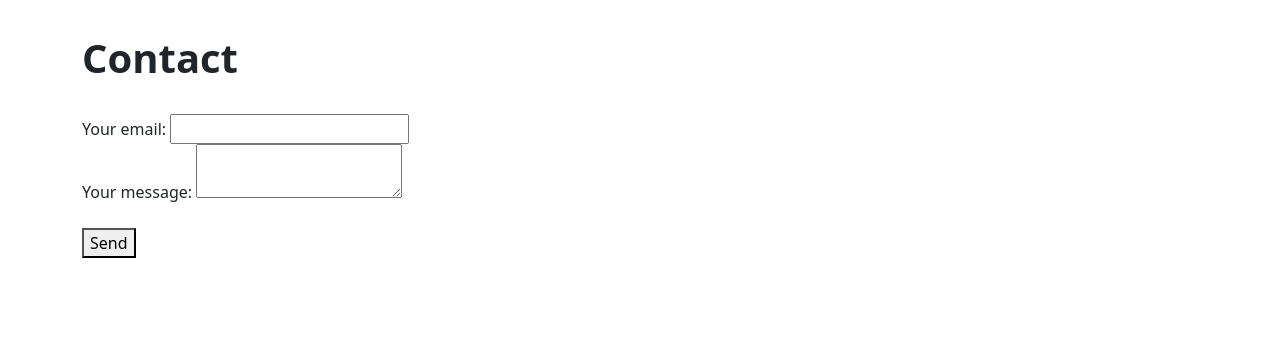
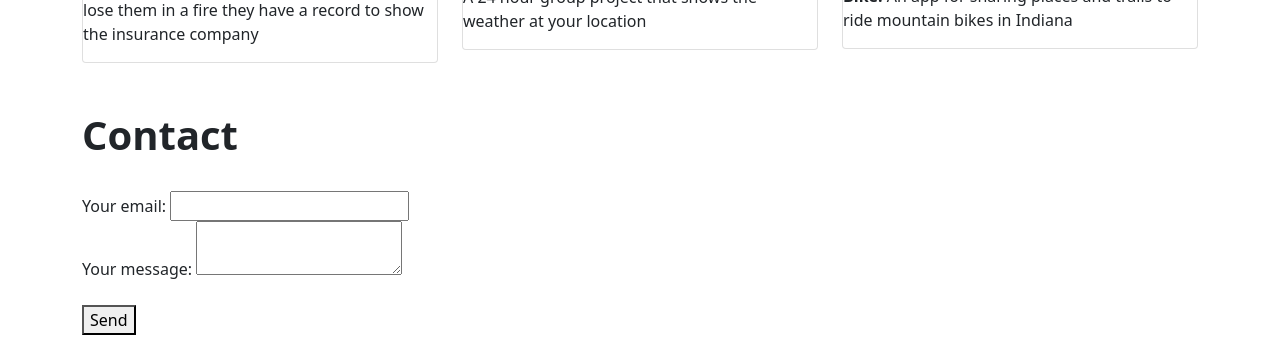
Before and after one commit to Lenny3000/Portfolio, a plain HTML site: page index.html in a window 1280 px wide. Shown: the part 1522-1870 px from the top of the page. Drawn offline with nearby package versions, Linux system fonts and the light colour scheme; a script that the page names is missing.

Commit message:
added project descriptions

```diff
--- a/index.html
+++ b/index.html
@@ -8,6 +8,7 @@
     <link rel="stylesheet" href="./styles/main.css">
     <title>Lance Stenftenagel</title>
 </head>
+
 <body>
     <nav class="navbar navbar-expand-lg navbar-light bg-light">
         <div class="container-fluid">
@@ -128,6 +129,7 @@
                   <div class="card">
                     <a class="portfolio-box" href="https://firelogger-cf-client.herokuapp.com/" target="blank">
                       <img class="img-fluid" src="./assets/fireLogger.png" alt=""></a>
+                      <p>An app for people to log possessions, so if they lose them in a fire they have a record to show the insurance company</p>
                     </div>
                 </div>
                 <div class="col-lg-4 col-md-4 col-sm-6">
@@ -136,12 +138,14 @@
                       <img class="img-fluid" src="./assets/Project24big.png" alt=""></a>
                       <div class="card-body">
                       </div>
+                      <p>A 24 hour group project that shows the weather at your location</p>
                     </div>
                 </div>
                 <div class="col-lg-4 col-md-4 col-sm-6">
                   <div class="card">
                     <a class="portfolio-box" href="https://lrs-bike-client.herokuapp.com/" target="blank">
                       <img class="img-fluid" src="./assets/BikeLogo3.jpg" alt=""></a>
+                      <p><strong>Bike:</strong> An app for sharing places and trails to ride mountain bikes in Indiana</p>
                     </div>
                 </div>
             </div>
@@ -188,7 +192,7 @@
         <div class="container mb-5">
           <div class="row col-lg-12 mx-auto">
             <div class="col-lg-6 col-md-6 col-sm-4 col-xs-4 mb-5" >
-              <a href="https://lenny3000.github.io/Portfolio/" target="blank"><img class="imgFill mx-auto d-block" src="assets\githubicon.png"></a>
+              <a href="https://github.com/Lenny3000" target="blank"><img class="imgFill mx-auto d-block" src="assets\githubicon.png"></a>
             </div>
             <div class="col-lg-6 col-md-6 col-sm-4 col-xs-4 mb-5">
               <a href="https://www.linkedin.com/in/lance-stenftenagel/" target="blank"><img class="imgFill mx-auto d-block" src="assets\Linkedin-icon.png"></a>
```
